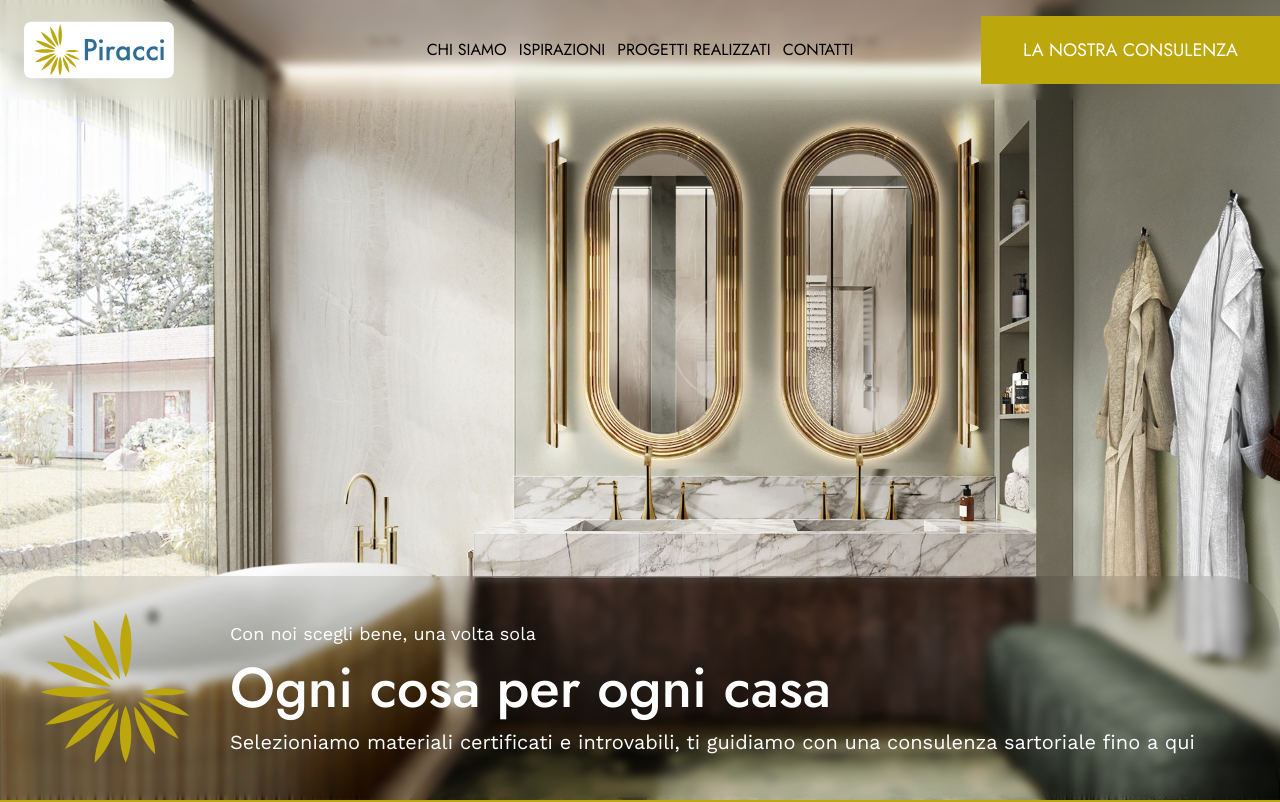
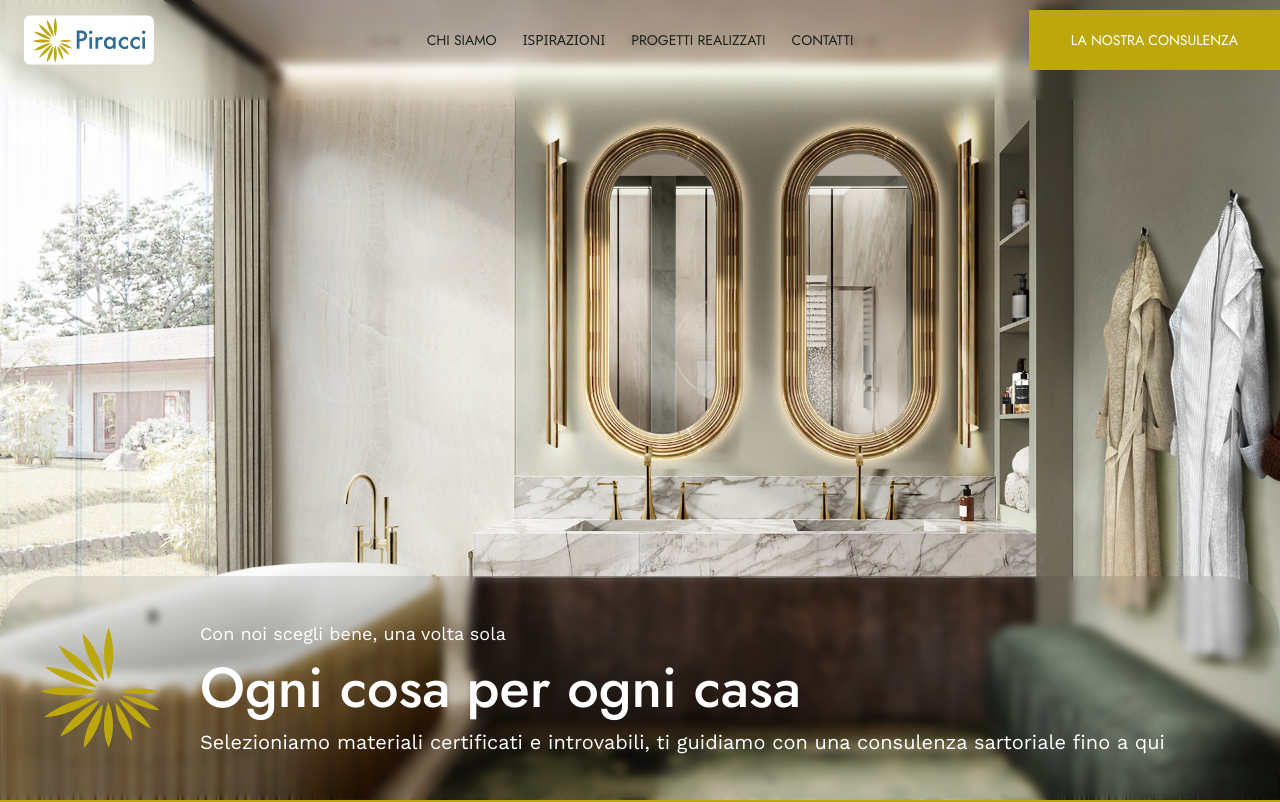
Before and after one commit to FraCanta/edilartepiracci, a Next.js app: page / in a window 1280 px wide. Shown: the top 802 px of the page. Built offline with nearby package versions, Linux system fonts and the light colour scheme.

Commit message:
animazioni hero e menu

```diff
--- /dev/null
+++ b/components/layout/Hero.js
@@ -0,0 +1,74 @@
+import Image from "next/image";
+import { motion } from "framer-motion";
+
+export default function Hero({ onHeroFinished }) {
+  return (
+    <div className="relative min-h-screen overflow-hidden">
+      {/* Background Image animata */}
+      <motion.div
+        initial={{ filter: "blur(14px)", scale: 1.05 }}
+        animate={{ filter: "blur(0px)", scale: 1 }}
+        transition={{
+          delay: 0.8,
+          type: "spring",
+          mass: 1,
+          stiffness: 19.75,
+          damping: 6.67,
+        }}
+        className="absolute inset-0"
+      >
+        <Image
+          src="/assets/hero_piracci.jpg"
+          alt="hero pagina"
+          fill
+          className="object-cover object-right lg:object-center"
+        />
+      </motion.div>
+
+      {/* Overlay animato (questo chiama la fine animazione) */}
+      <motion.div
+        initial={{ opacity: 0, y: 40 }}
+        animate={{ opacity: 1, y: 0 }}
+        transition={{
+          delay: 0.8,
+          type: "spring",
+          mass: 1,
+          stiffness: 19.75,
+          damping: 6.67,
+        }}
+        onAnimationComplete={onHeroFinished}
+        className="absolute bottom-0 left-0 p-4 lg:p-10 fxl:p-20 w-full xs:h-[32vh] sm:h-[28vh] fxl:h-[30vh] backdrop-blur-sm bg-black/10 lg:rounded-t-[60px] flex items-center gap-10 text-white"
+      >
+        <div className="flex flex-col items-center gap-6 lg:flex-row lg:gap-10">
+          {/* Logo */}
+          <div className="absolute md:top-4 right-6 lg:static">
+            <Image
+              src="/assets/flower_logo.svg"
+              alt="flower"
+              width={184}
+              height={184}
+              className="w-20 h-20 md:w-[150px] md:h-[150px] xl:w-[120px] xl:h-[120px] fxl:w-[184px] fxl:h-[184px]"
+            />
+          </div>
+
+          {/* Testo */}
+          <div className="flex flex-col gap-2 md:gap-3 fxl:gap-4 lg:text-left">
+            <p className="text-xs md:text-xl lg::text-lg xl:text-lg">
+              Con noi scegli bene, una volta sola
+            </p>
+
+            <h1 className="text-[38px] md:text-[77px] xl:text-[56px] fxl:text-[64px] font-medium leading-none flex flex-wrap md:gap-1 lg:gap-4">
+              <span>Ogni cosa</span>
+              <span>per ogni casa</span>
+            </h1>
+
+            <p className="text-[14px] md:text-2xl lg:text-xl">
+              Selezioniamo materiali certificati e introvabili, ti guidiamo con
+              una consulenza sartoriale fino a qui
+            </p>
+          </div>
+        </div>
+      </motion.div>
+    </div>
+  );
+}
--- a/components/layout/Navbar.js
+++ b/components/layout/Navbar.js
@@ -1,31 +1,38 @@
 import Image from "next/image";
 import Link from "next/link";
 import React, { useState } from "react";
+import { motion, AnimatePresence } from "framer-motion";
 
-function Navbar() {
+function Navbar({ show }) {
   const [menuOpen, setMenuOpen] = useState(false);
+  const [inspirationOpen, setInspirationOpen] = useState(false);
 
   return (
-    <div className="w-full h-[70px] lg:h-[100px] fixed top-0 flex z-[9999] items-center ease-in duration-300 bg-transparent backdrop-blur-sm">
+    <motion.div
+      initial={{ opacity: 0, y: -20 }}
+      animate={{ opacity: show ? 1 : 0, y: show ? 0 : -20 }}
+      transition={{ duration: 0.35, ease: "easeOut" }}
+      className="w-full h-[70px] lg:h-[100px] fixed top-0 z-[100000] backdrop-blur-sm bg-transparent"
+    >
       <nav className="grid items-center w-full grid-cols-2 lg:grid-cols-3">
         {/* Logo */}
-        <Link href="/" title="homepage" className="pl-6">
+        <Link href="/" title="homepage" className="z-20 pl-4 lg:pl-6">
           <Image
             src="/assets/logo/logo.svg"
             alt="logo piracci"
             width={150}
             height={80}
-            className="w-32 h-20 lg:w-[150px] lg:h-20"
+            className="w-32 h-20 fxl:w-[150px] fxl:h-20 lg:w-[130px] lg:h-[80px] 2xl:w-[150px] 2xl:h-20"
           />
         </Link>
 
-        {/* MENU MOBILE (2a colonna) */}
+        {/* MENU MOBILE */}
         <div className="flex justify-end pr-6 lg:hidden">
-          {" "}
           <button
             className="nav__burger"
             style={{ "--length": 2 }}
-            // onClick={() => setMenuOpen((prev) => !prev)}
+            onClick={() => setMenuOpen((prev) => !prev)}
+            aria-label="Toggle menu"
           >
             <div
               className={`nav__burger__line transition-all duration-500 ${
@@ -50,25 +57,114 @@ function Navbar() {
           </button>
         </div>
 
-        {/* MENU DESKTOP (centrato nella 2a colonna desktop) */}
-        <div className="items-center justify-between hidden uppercase fxl:text-lg lg:flex">
+        {/* Menu mobile animato */}
+        <AnimatePresence>
+          {menuOpen && (
+            <motion.div
+              initial={{ x: "-100%", opacity: 0 }}
+              animate={{ x: 0, opacity: 1 }}
+              exit={{ x: "-100%", opacity: 0 }}
+              transition={{ duration: 0.5, ease: "easeOut" }}
+              className="fixed lg:hidden pt-[8rem] top-0 left-0 w-full h-dvh bg-white "
+            >
+              <div className="flex flex-col uppercase w-[90%] mx-auto h-full gap-6 text-lg overflow-y-auto pb-8">
+                <Link href="/chi-siamo">chi siamo</Link>
+
+                {/* Ispirazioni dropdown mobile */}
+                <div className="flex flex-col">
+                  <button
+                    onClick={() => setInspirationOpen((prev) => !prev)}
+                    className="flex items-center justify-between w-full uppercase"
+                  >
+                    <span>ispirazioni</span>
+                    <svg
+                      className={`w-5 h-5 transition-transform duration-300 ${
+                        inspirationOpen ? "rotate-180" : ""
+                      }`}
+                      fill="none"
+                      stroke="currentColor"
+                      strokeWidth="2"
+                      viewBox="0 0 24 24"
+                    >
+                      <path
+                        strokeLinecap="round"
+                        strokeLinejoin="round"
+                        d="M19 9l-7 7-7-7"
+                      />
+                    </svg>
+                  </button>
+
+                  <AnimatePresence>
+                    {inspirationOpen && (
+                      <motion.div
+                        initial={{ height: 0, opacity: 0 }}
+                        animate={{ height: "auto", opacity: 1 }}
+                        exit={{ height: 0, opacity: 0 }}
+                        transition={{ duration: 0.3, ease: "easeOut" }}
+                        className="flex flex-col gap-4 pl-4 mt-3 overflow-hidden text-base"
+                      >
+                        <Link href="/ispirazioni/materiali">Bagno</Link>
+                        <Link href="/ispirazioni/stili">Living</Link>
+                      </motion.div>
+                    )}
+                  </AnimatePresence>
+                </div>
+
+                <Link href="/">progetti realizzati</Link>
+                <Link href="/">contatti</Link>
+                <Link
+                  href="/"
+                  className="uppercase bg-[#BCA70D] text-white px-[20px] py-[20px] text-center text-lg xl:text-sm lg:px-[42px] 2xl:text-base fxl:px-[60px] md:py-5"
+                >
+                  la nostra consulenza
+                </Link>
+              </div>
+            </motion.div>
+          )}
+        </AnimatePresence>
+
+        {/* MENU DESKTOP */}
+        <div className="items-center justify-between hidden text-black uppercase xl:text-sm 2xl:text-base fxl:text-lg lg:flex">
           <Link href="/chi-siamo">chi siamo</Link>
-          <Link href="/">ispirazioni</Link>
+
+          {/* Ispirazioni dropdown desktop */}
+          <div className="relative cursor-pointer group">
+            <div className="uppercase">ispirazioni</div>
+            <div className="absolute left-0 pt-2 transition-opacity duration-200 opacity-0 pointer-events-none top-full group-hover:opacity-100 group-hover:pointer-events-auto">
+              <div className="bg-white shadow-lg py-3 px-4 rounded-md min-w-[180px] text-black">
+                <div className="flex flex-col gap-3 text-sm">
+                  <Link
+                    href="/ispirazioni/materiali"
+                    className="transition-opacity hover:opacity-70"
+                  >
+                    Bagno
+                  </Link>
+                  <Link
+                    href="/ispirazioni/stili"
+                    className="transition-opacity hover:opacity-70"
+                  >
+                    Living
+                  </Link>
+                </div>
+              </div>
+            </div>
+          </div>
+
           <Link href="/">progetti realizzati</Link>
           <Link href="/">contatti</Link>
         </div>
 
-        {/* Bottone (3a colonna desktop) */}
+        {/* Bottone desktop */}
         <div className="items-center justify-end hidden lg:flex">
           <Link
             href="/"
-            className="uppercase bg-[#BCA70D] text-white lg:text-lg lg:px-[42px] fxl:px-[60px] py-5"
+            className="uppercase bg-[#BCA70D] text-white lg:text-lg xl:text-sm lg:px-[42px] 2xl:text-base fxl:px-[60px] py-5"
           >
             la nostra consulenza
           </Link>
         </div>
       </nav>
-    </div>
+    </motion.div>
   );
 }
 
--- a/components/layout/layout.js
+++ b/components/layout/layout.js
@@ -1,12 +1,18 @@
-import React from "react";
+import React, { useState } from "react";
 import Navbar from "./Navbar";
 
-function Layout(props) {
+function Layout({ children }) {
+  const [showNavbar, setShowNavbar] = useState(false);
+
   return (
     <>
-      <Navbar />
-      <main>{props.children}</main>
-      {/* <Footer /> */}
+      {/* Navbar sempre montata, ma animata */}
+      <Navbar show={showNavbar} />
+
+      {/* Passo la funzione onHeroFinished ai figli */}
+      {React.cloneElement(children, {
+        onHeroFinished: () => setShowNavbar(true),
+      })}
     </>
   );
 }
--- a/package.json
+++ b/package.json
@@ -9,6 +9,7 @@
     "lint": "next lint"
   },
   "dependencies": {
+    "framer-motion": "^12.23.24",
     "next": "15.3.4",
     "react": "^19.0.0",
     "react-dom": "^19.0.0"
--- a/pages/index.js
+++ b/pages/index.js
@@ -1,55 +1,11 @@
-import Image from "next/image";
+import Hero from "@/components/layout/Hero";
 
-export default function Home() {
+export default function Home({ onHeroFinished }) {
   return (
     <>
-      {/* Hero section senza il div amber */}
-      <div className="relative min-h-screen">
-        {/* Immagine */}
-        <Image
-          src="/assets/hero_piracci.jpg"
-          alt="hero pagina"
-          fill
-          className="object-cover object-right lg:object-center"
-        />
-
-        {/* Overlay h1 centrato verticalmente */}
-        <div className="absolute bottom-0 left-0 p-4 lg:p-10 fxl:p-20 w-full lg:h-[28vh] fxl:h-[30vh] backdrop-blur-sm bg-black/10 lg:rounded-t-[60px] flex items-center  gap-10 text-white">
-          {/* Container interno per logo + testo */}
-          <div className="flex flex-col items-center gap-6 lg:flex-row lg:gap-10">
-            {/* Logo */}
-            <div className="absolute right-6 lg:static">
-              <Image
-                src="/assets/flower_logo.svg"
-                alt="flower"
-                width={184}
-                height={184}
-                className="w-20 h-20 lg:w-[150px] lg:h-[150px] fxl:w-[184px] fxl:h-[184px]"
-              />
-            </div>
-
-            {/* Testo */}
-            <div className="flex flex-col gap-2 lg:gap-3 fxl:gap-4 lg:text-left">
-              <p className="text-xs lg:text-lg">
-                Con noi scegli bene, una volta sola
-              </p>
-              <h1 className="text-[38px] lg:text-[56px] fxl:text-[64px] font-medium leading-none flex flex-wrap lg:gap-4">
-                <span>Ogni cosa</span>
-                <span>per ogni casa</span>
-              </h1>
-              <p className="text-[14px] lg:text-xl">
-                Selezioniamo materiali certificati e introvabili, ti guidiamo
-                con una consulenza sartoriale fino a qui
-              </p>
-            </div>
-          </div>
-        </div>
-      </div>
-
-      {/* Div amber: parte subito sotto la hero */}
+      <Hero onHeroFinished={onHeroFinished} />
       <div className="w-full h-[25vh] bg-[#BCA70D] sticky top-[calc(100vh-25vh)] z-50"></div>
 
-      {/* Contenuti sotto */}
       <div className="pt-[15vh]">
         <div className="h-screen">cacca</div>
       </div>
--- a/styles/globals.css
+++ b/styles/globals.css
@@ -63,7 +63,7 @@ a {
 }
 
 .nav__burger__line__fill {
-  background-color: #ffffff;
+  background-color: #1e211e;
   width: 100%;
   height: 100%;
 }
--- a/tailwind.config.js
+++ b/tailwind.config.js
@@ -25,7 +25,7 @@ module.exports = {
         // aggiungi le tue famiglie personalizzate
       },
       colors: {
-        // aggiungi colori custom se vuoi
+        black: "#1e211e",
       },
     },
   },
```
Also changed, not shown: 1 other file (tests, documents, lock files or other folders).
